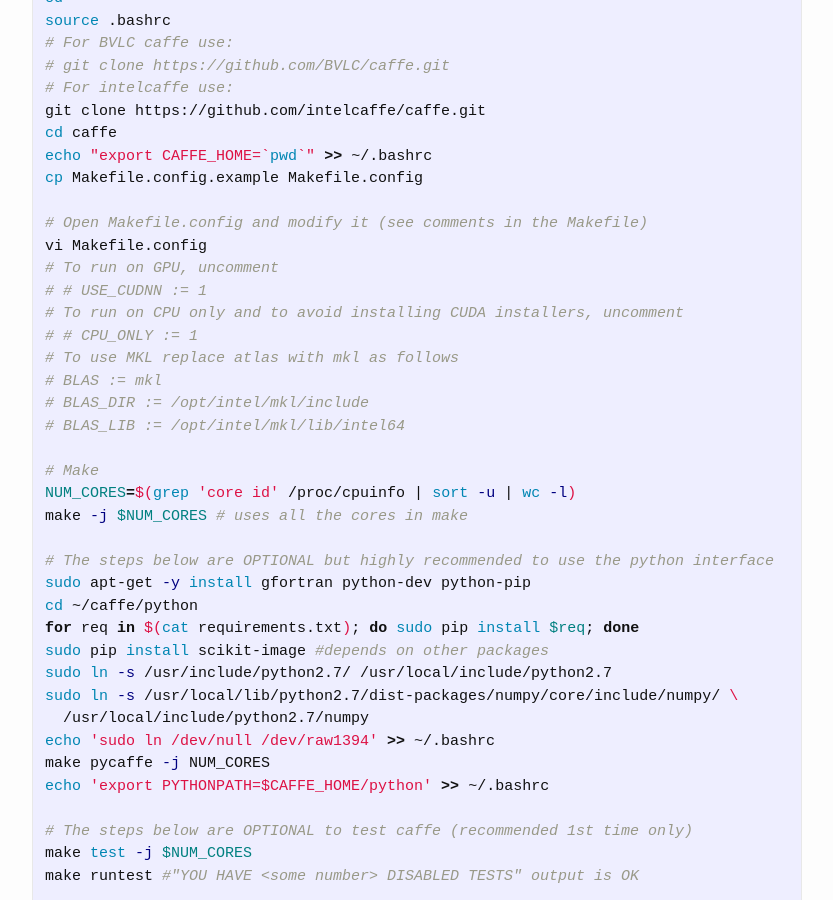
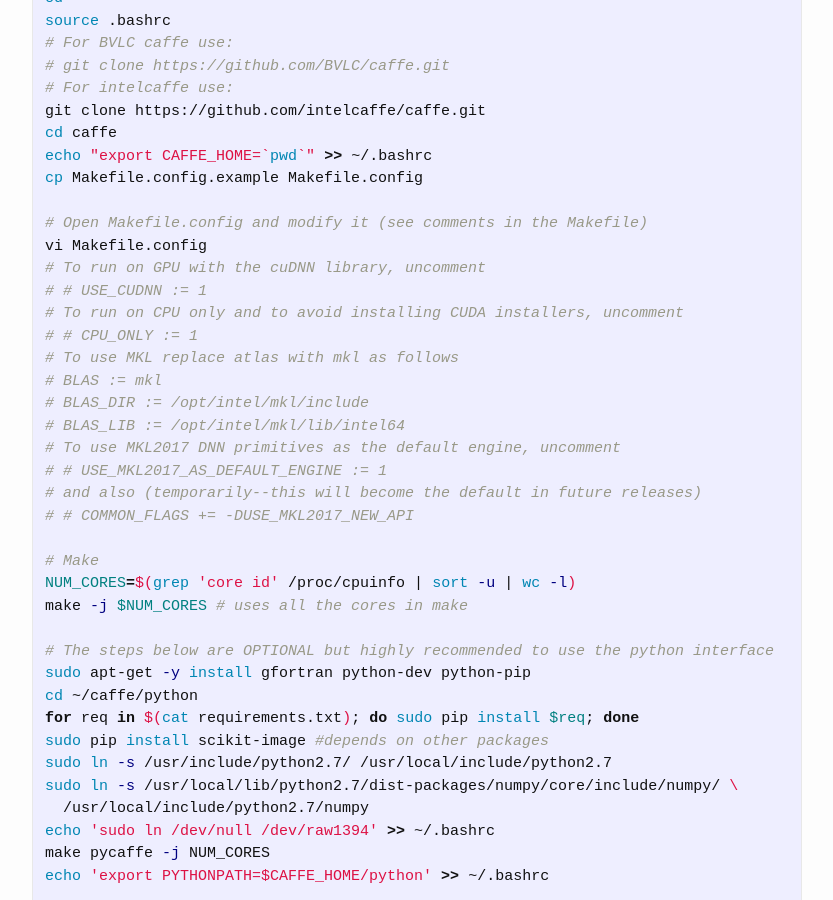
Before and after one commit to RodriguezAndres/RodriguezAndres.github.io, a Jekyll site: the page built from _posts/2016-04-28-caffe.markdown, in a window 1280 px wide and 900 px high, scrolled down 2564 px. Shown: the whole window, without its empty margins (223-1056 px from the left). Built offline with Jekyll 4.4.1, drawn with Linux system fonts in a browser that asks for light colours; formulas are drawn with MathJax 3; comment, search, counter and statistics services are not loaded.

Commit message:
Update 2016-04-28-caffe.markdown

```diff
--- a/_posts/2016-04-28-caffe.markdown
+++ b/_posts/2016-04-28-caffe.markdown
@@ -95,7 +95,7 @@ cp Makefile.config.example Makefile.config
 
 # Open Makefile.config and modify it (see comments in the Makefile)
 vi Makefile.config
-# To run on GPU, uncomment
+# To run on GPU with the cuDNN library, uncomment
 # # USE_CUDNN := 1
 # To run on CPU only and to avoid installing CUDA installers, uncomment
 # # CPU_ONLY := 1
@@ -103,6 +103,10 @@ vi Makefile.config
 # BLAS := mkl
 # BLAS_DIR := /opt/intel/mkl/include
 # BLAS_LIB := /opt/intel/mkl/lib/intel64
+# To use MKL2017 DNN primitives as the default engine, uncomment
+# # USE_MKL2017_AS_DEFAULT_ENGINE := 1
+# and also (temporarily--this will become the default in future releases)
+# # COMMON_FLAGS += -DUSE_MKL2017_NEW_API
 
 # Make
 NUM_CORES=$(grep 'core id' /proc/cpuinfo | sort -u | wc -l)
```
